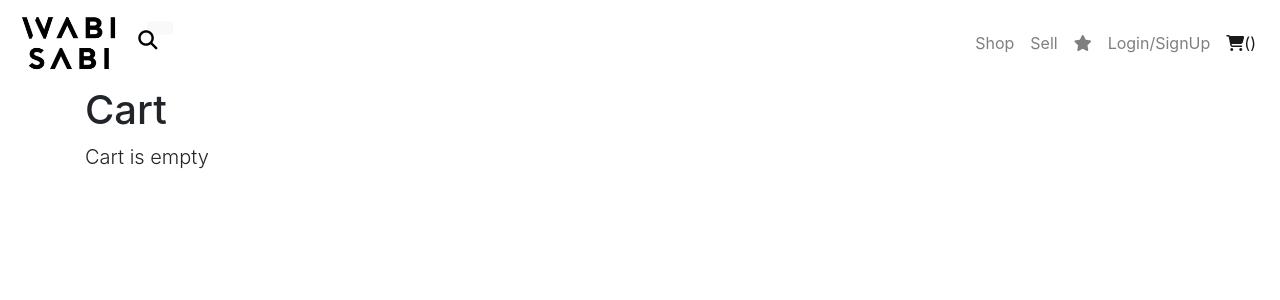
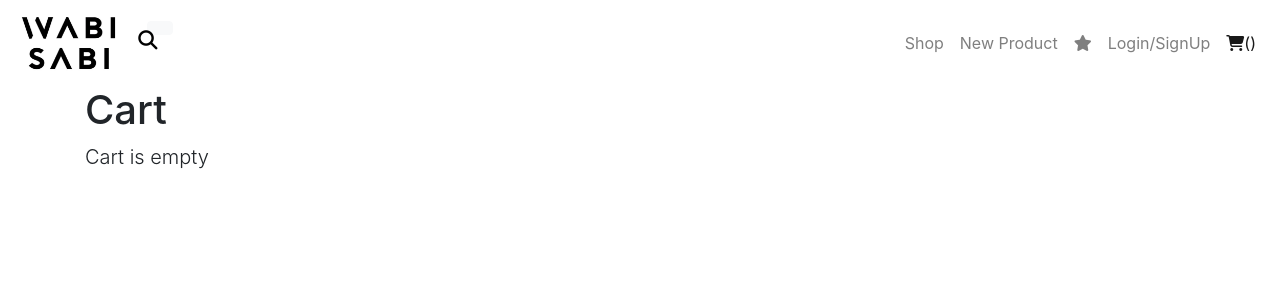
Before and after one commit to Duy-L/Cmps-115-Project, a Django app: page /cart/ in a window 1280 px wide. Shown: the top 300 px of the page. Run offline with Django 3.2, Linux system fonts and the light colour scheme; data comes from the database, SQL or seed files in the repository; some libraries are stand-ins or nearby versions.

Commit message:
Update to navbar for new product

```diff
--- a/src/templates/base/navbar.html
+++ b/src/templates/base/navbar.html
@@ -5,6 +5,7 @@
 {% url 'login' as login_url %}
 <!-- {% url 'register' as register_url %} -->
 {% url 'cart:home' as cart_url %}
+{% url 'products:product-create' as create_url %}
 
 
   <nav class="navbar sticky-top navbar-expand-lg navbar-light navbar-light mb-12" style="background-color: #FFFFFF;">
@@ -30,8 +31,8 @@
       <li class="nav-item {% if request.path == products_list_url %}active{% endif %}">
         <a class="nav-link" href="{% url 'products:list' %}">Shop</a>
       </li>
-      <li class="nav-item {% if request.path == products_list_url %}active{% endif %}">
-        <a class="nav-link" href="{% url 'products:list' %}">Sell</a>
+      <li class="nav-item {% if request.path == create_url %}active{% endif %}">
+        <a class="nav-link" href="{% url 'products:product-create' %}">New Product</a>
       </li>
       <li class="nav-item {% if request.path == featured_url %}active{% endif %}">
         <a class="nav-link" href="{% url 'featured' %}"><i class="fas fa-star"></i></a>
```
